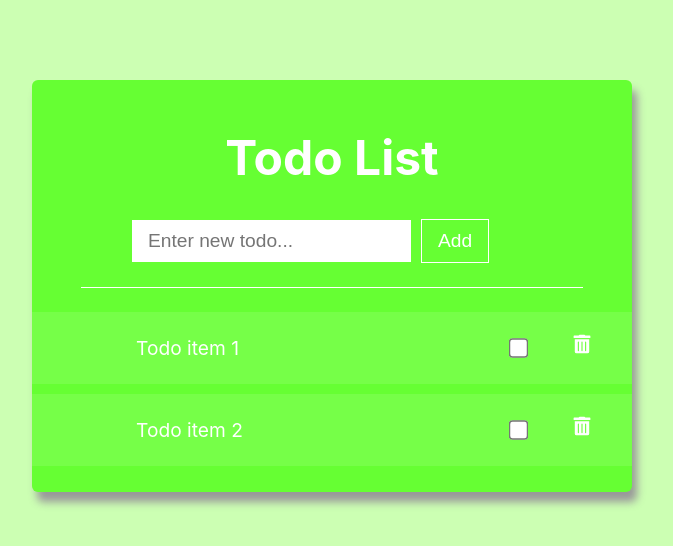
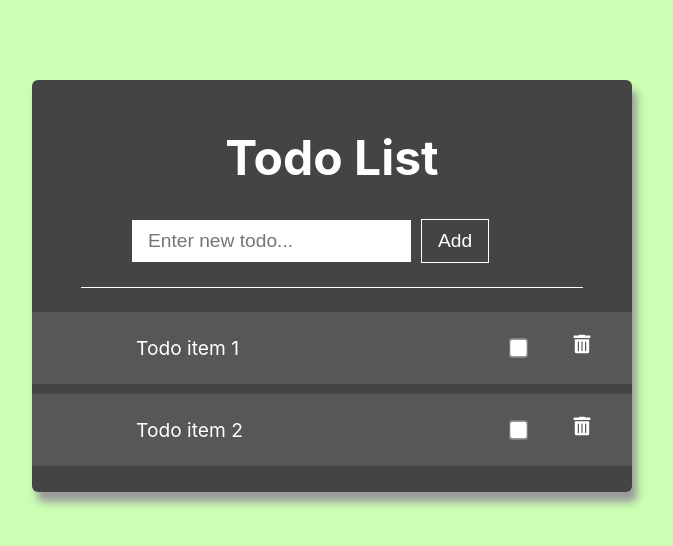
Before and after one commit to henrikac/DjangoRestReactTodo, a React (Create React App) app in the folder ui/: page / in a window 1280 px wide. Shown: the top 546 px of the page, without its empty margins (308-981 px from the left). Built offline with nearby package versions, Linux system fonts and the light colour scheme.

Commit message:
updated color

```diff
--- a/ui/src/components/todo/TodoList.css
+++ b/ui/src/components/todo/TodoList.css
@@ -2,7 +2,7 @@
     max-width: 600px;
     margin: 5rem auto;
     padding: 1rem 0;
-    background: #6f3;
+    background: #444;
     color: #fff;
     border-radius: 6px;
     box-shadow: 5px 10px 8px #999;
@@ -28,7 +28,7 @@
     padding: 0.6rem 1rem;
     font-size: 1.2rem;
     color: #fff;
-    background-color: #6f3;
+    background-color: #444;
     border: none;
     border: 1px solid #fff;
 }
```
